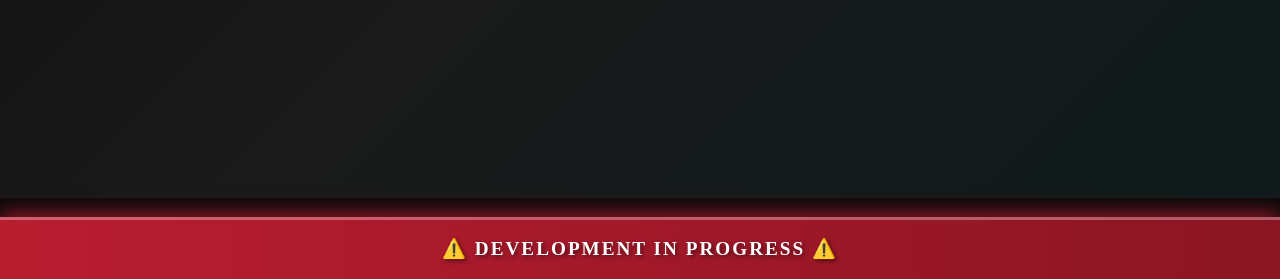
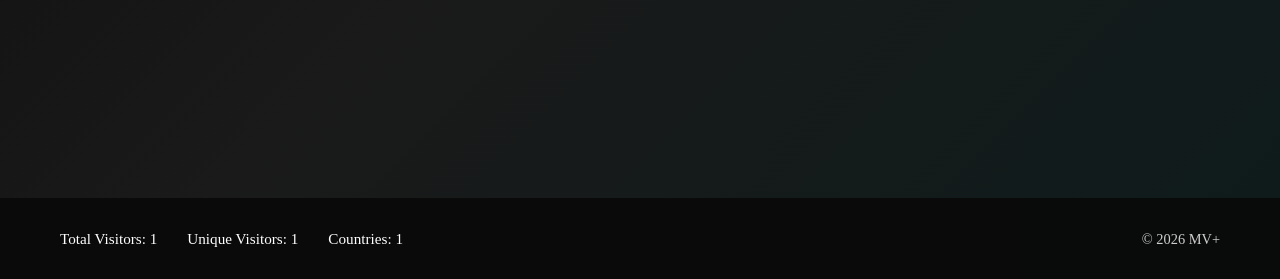
Before and after one commit to 2000pd3rvr/spad_for_vision_space, a Flask app: page /about in a window 1280 px wide. Shown: the part 824-1103 px from the top of the page. Run offline with Flask 3, Linux system fonts and the light colour scheme; data comes from the database, SQL or seed files in the repository; data that the repository does not hold is empty; some libraries are stand-ins or nearby versions.

Commit message:
Move development banner to bottom of index page only

```diff
--- a/templates/base.html
+++ b/templates/base.html
@@ -97,15 +97,6 @@
         </div>
     </nav>
 
-    <!-- Development Banner - HIGHLY VISIBLE -->
-    <div class="dev-banner" style="display: block !important; visibility: visible !important; opacity: 1 !important;">
-        <div class="dev-banner-content">
-            <i class="fas fa-tools"></i>
-            <span>⚠️ DEVELOPMENT IN PROGRESS ⚠️</span>
-            <i class="fas fa-tools"></i>
-        </div>
-    </div>
-
     <main class="main-content">
         {% block content %}{% endblock %}
     </main>
```
Also changed, not shown: templates/index.html (+8 -0 lines).
